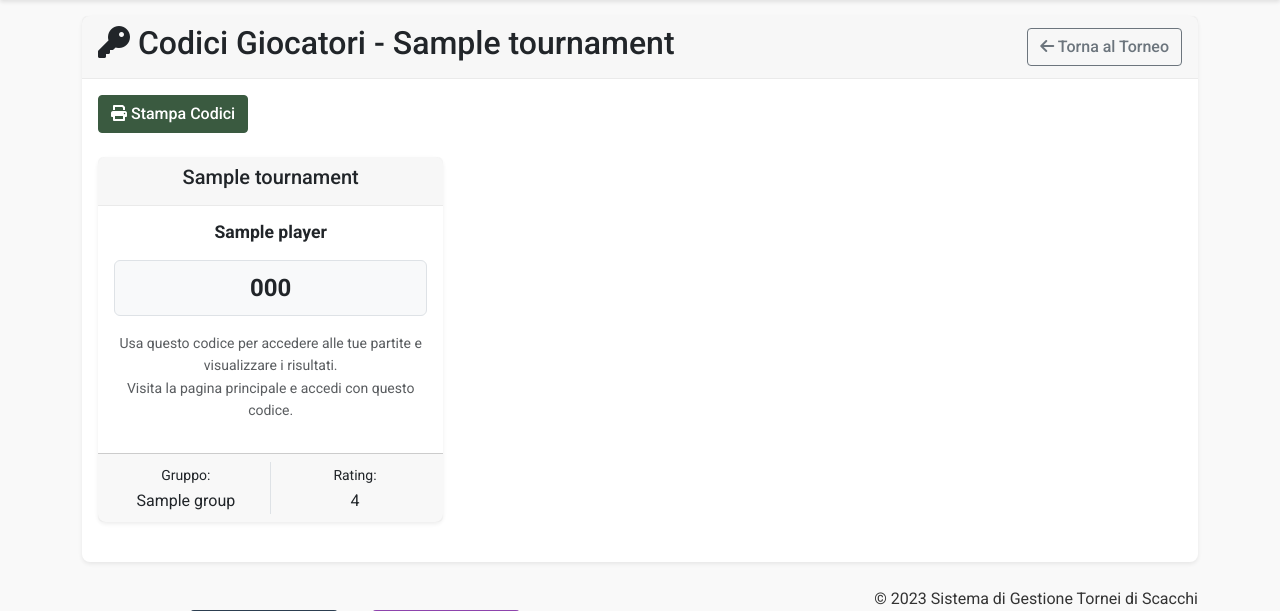
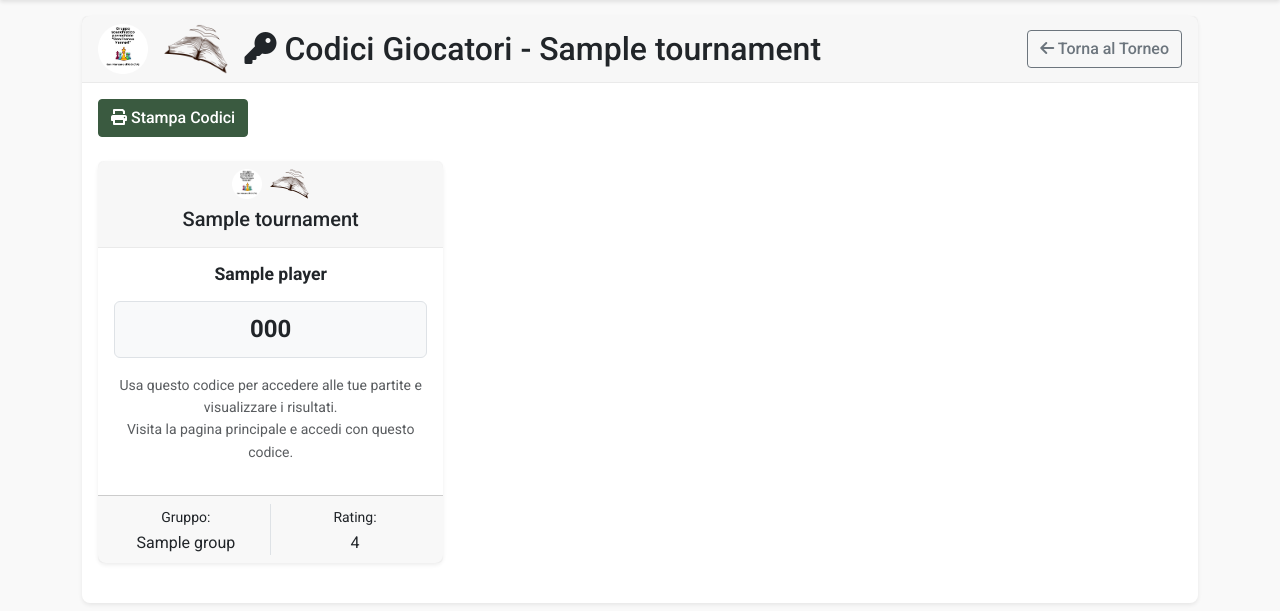
Before and after one commit to giorochi/ScacchistiDonFranco, a Flask app: page /admin/tournament/1/player_codes in a window 1280 px wide. Shown: the part 76-687 px from the top of the page. Run offline with Flask 3, Linux system fonts and the light colour scheme; a user stored in the database is signed in; tables that the repository leaves empty hold one stand-in row (values such as "Sample post").

Commit message:
Assistant checkpoint: Added logos to player codes template
Assistant generated file changes:
- templates/admin/player_codes.html: Add logos to player codes page

---

User prompt:

Qui dovrebbero uscire i loghi che ho mandato, ma non escono

Replit-Commit-Author: Assistant
Replit-Commit-Session-Id: a25ab3e1-8eb6-4644-b58e-7c6a25bd2c0f

```diff
--- a/templates/admin/player_codes.html
+++ b/templates/admin/player_codes.html
@@ -9,7 +9,11 @@
         <div class="col-md-12">
             <div class="card">
                 <div class="card-header d-flex justify-content-between align-items-center">
-                    <h2><i class="fas fa-key"></i> Codici Giocatori - {{ tournament.name }}</h2>
+                    <div class="d-flex align-items-center">
+                        <img src="{{ url_for('static', filename='img/logo_gruppo_scacchistico.png') }}" alt="Logo Gruppo Scacchistico" class="me-3" style="height: 50px;">
+                        <img src="{{ url_for('static', filename='img/logo_biblioteca.png') }}" alt="Logo Biblioteca" class="me-3" style="height: 50px;">
+                        <h2 class="mb-0"><i class="fas fa-key"></i> Codici Giocatori - {{ tournament.name }}</h2>
+                    </div>
                     <a href="{{ url_for('admin_tournament_detail', tournament_id=tournament.id) }}" class="btn btn-outline-secondary">
                         <i class="fas fa-arrow-left"></i> Torna al Torneo
                     </a>
@@ -30,7 +34,11 @@
                             <div class="col-md-6 col-lg-4 mb-4">
                                 <div class="card h-100 player-code-card">
                                     <div class="card-header text-center">
-                                        <h5>{{ tournament.name }}</h5>
+                                        <div class="d-flex justify-content-center align-items-center">
+                                            <img src="{{ url_for('static', filename='img/logo_gruppo_scacchistico.png') }}" alt="Logo Gruppo" style="height: 30px;" class="me-2">
+                                            <img src="{{ url_for('static', filename='img/logo_biblioteca.png') }}" alt="Logo Biblioteca" style="height: 30px;">
+                                        </div>
+                                        <h5 class="mt-2">{{ tournament.name }}</h5>
                                     </div>
                                     <div class="card-body text-center">
                                         <h4 class="player-name mb-2">{{ tp.player.name }}</h4>
```
